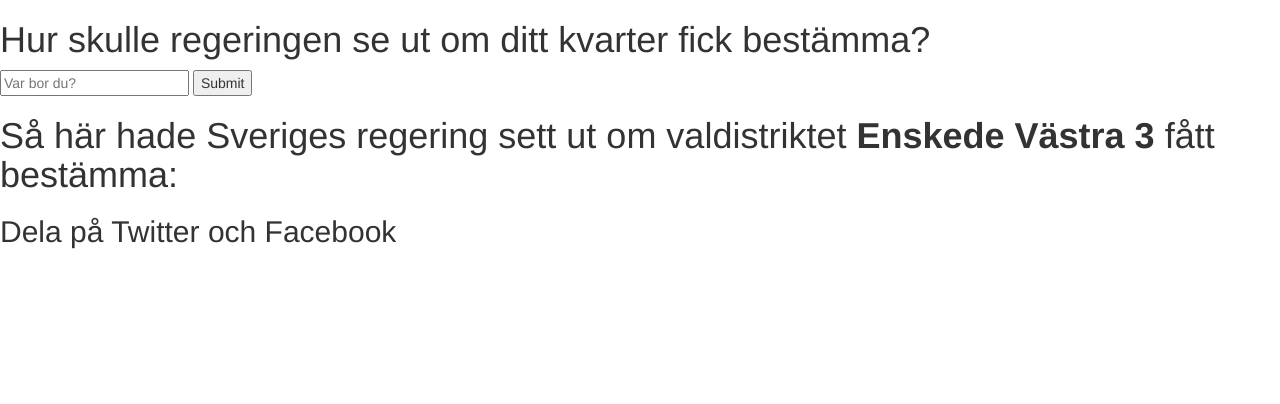
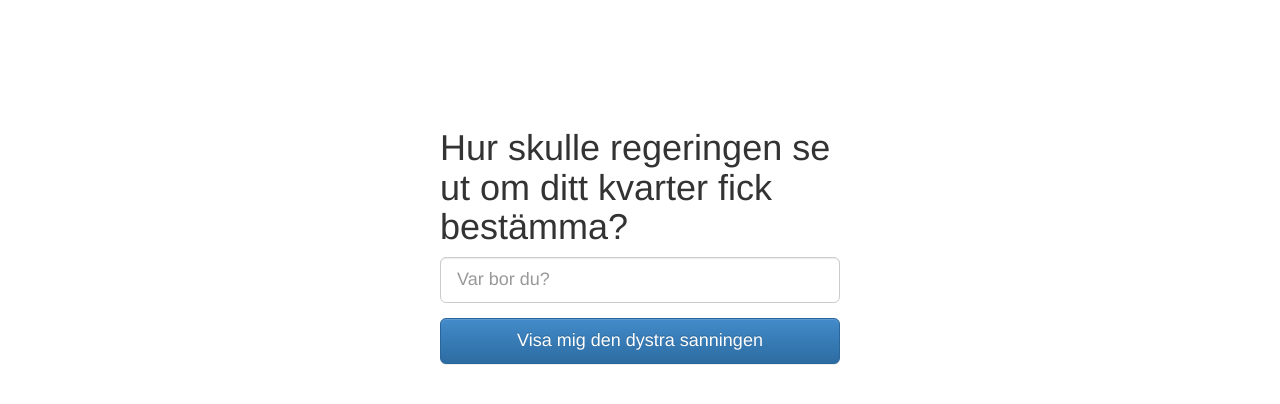
Before and after one commit to LCHansson/HackForSweden, a PHP site: page / in a window 1280 px wide. Shown: the top 404 px of the page. Run offline with PHP 8.4, Linux system fonts and the light colour scheme; some libraries are stand-ins or nearby versions.

Commit message:
More styling

```diff
--- a/public/css/main.css
+++ b/public/css/main.css
@@ -16,8 +16,14 @@
 #start-view {
 }
 
+#start-view form {
+    max-width: 400px;
+    margin: 10% auto;
+}
+
 /* Result view
    ========================================================================== */
 
 #result-view {
+    display: none;
 }
--- a/public/index.html
+++ b/public/index.html
@@ -18,16 +18,20 @@
         <div id="map"></div>
 
         <div id="start-view">
-            <div class="content">
+            <form role="form">
                 <h1>Hur skulle regeringen se ut om ditt kvarter fick bestämma?</h1>
-                <input type="text" placeholder="Var bor du?" id="prompt" />
-                <input type="submit" name="Visa mig den dystra sanningen" />
-            </div>
+                <div class="form-group">
+                    <input type="text" class="form-control input-lg" placeholder="Var bor du?" id="prompt" />
+                </div>
+                <div class="form-group">
+                    <button type="button" class="btn btn-primary btn-lg btn-block">Visa mig den dystra sanningen</button>
+                </div>
+            </form>
         </div>
 
         <div id="result-view">
             <div class="popup">
-                <h1>Så här hade Sveriges regering sett ut om valdistriktet <b>Enskede Västra 3</b> fått bestämma:</h1>
+                <h1>Så här hade Sveriges regering sett ut om valdistriktet <strong>Enskede Västra 3</strong> fått bestämma:</h1>
             </div>
             <footer>
                 <h2>Dela på Twitter och Facebook</h2>
```
